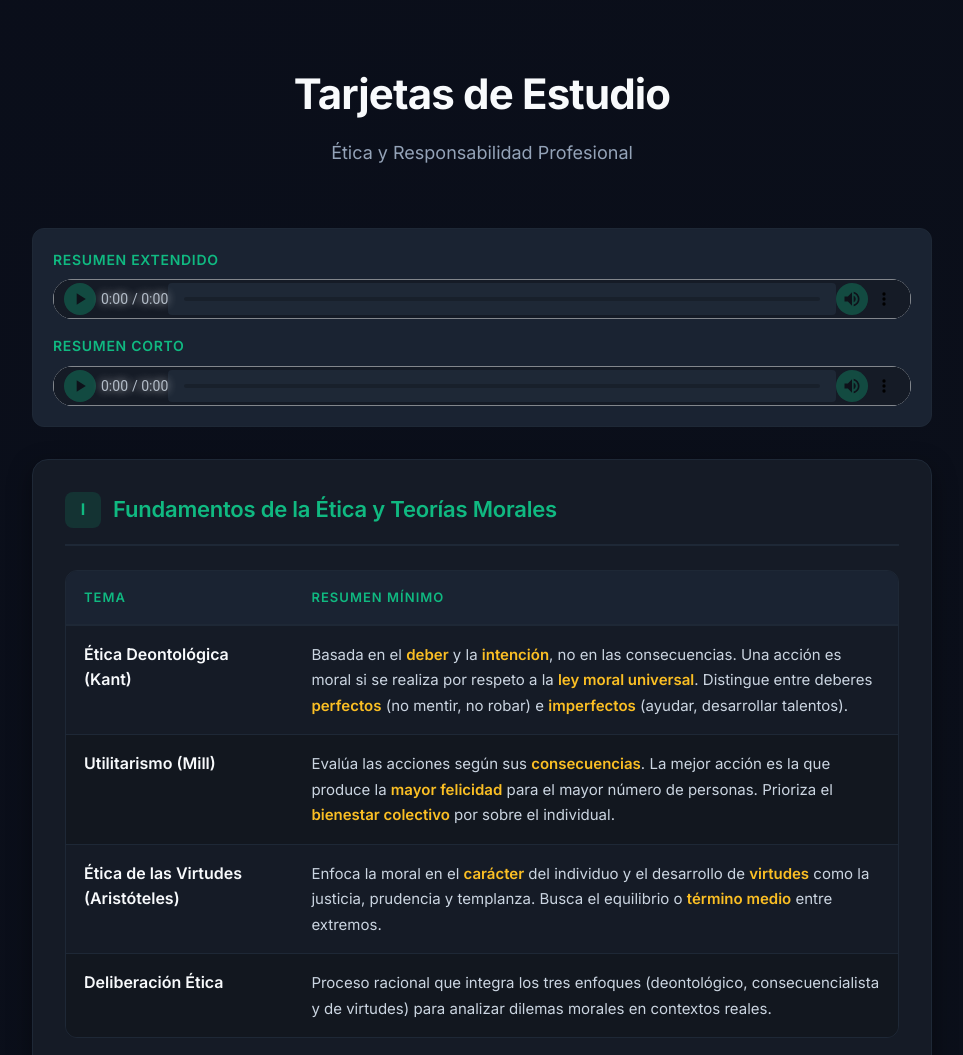
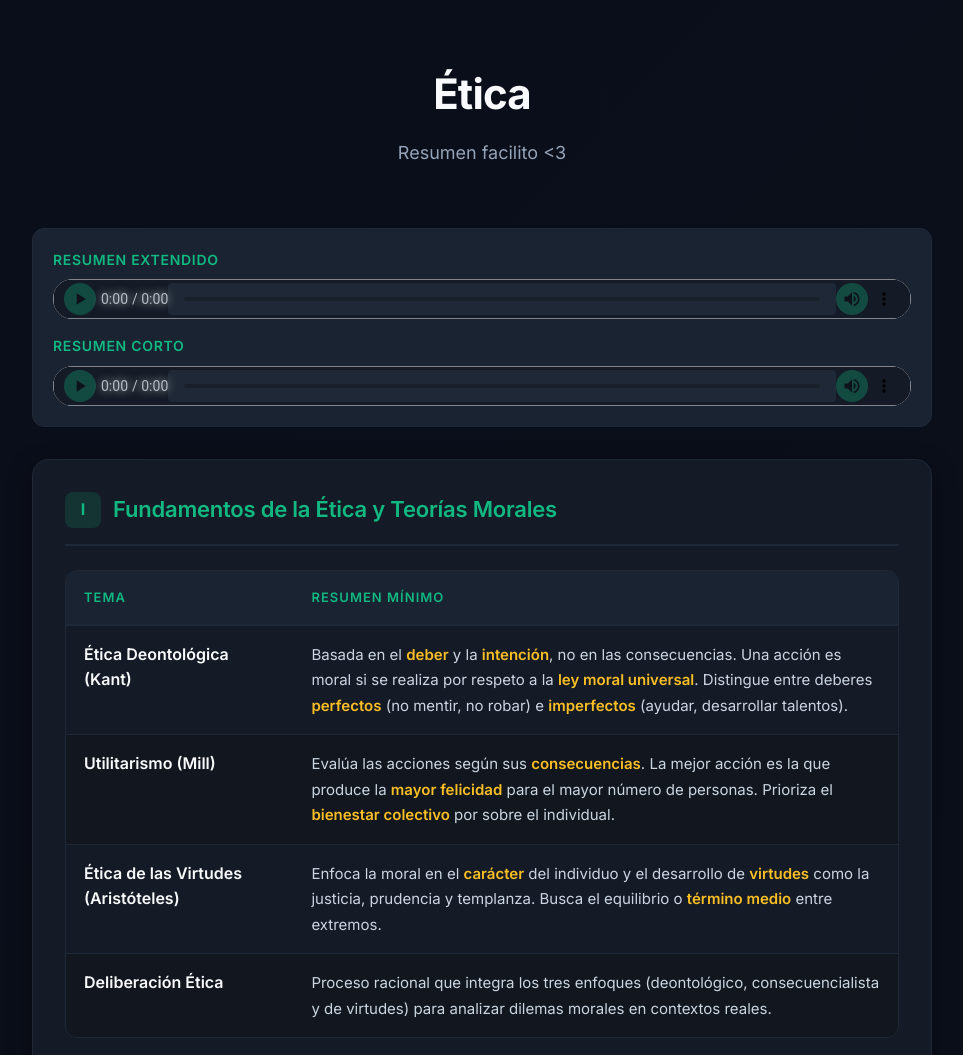
Before and after one commit to Kevinmoth/Eticafacilita.github.io, a plain HTML site: page index.html in a window 1280 px wide. Shown: the top 1055 px of the page, without its empty margins (158-1121 px from the left). Drawn offline with Linux system fonts and the light colour scheme.

```diff
--- a/index.html
+++ b/index.html
@@ -3,7 +3,7 @@
 <head>
   <meta charset="utf-8" />
   <meta name="viewport" content="width=device-width,initial-scale=1" />
-  <title>Tarjetas de Estudio — Ética y Responsabilidad Profesional</title>
+  <title>Ética</title>
   <link rel="preconnect" href="https://fonts.googleapis.com">
   <link rel="preconnect" href="https://fonts.gstatic.com" crossorigin>
   <link href="https://fonts.googleapis.com/css2?family=Inter:wght@400;500;600;700&display=swap" rel="stylesheet">
@@ -378,8 +378,8 @@
 <body>
   <div class="container">
     <div class="header">
-      <h1>Tarjetas de Estudio</h1>
-      <p class="subtitle">Ética y Responsabilidad Profesional</p>
+      <h1>Ética</h1>
+      <p class="subtitle">Resumen facilito <3</p>
     </div>
 
     <!-- Sección de reproductores de audio añadida -->
```
